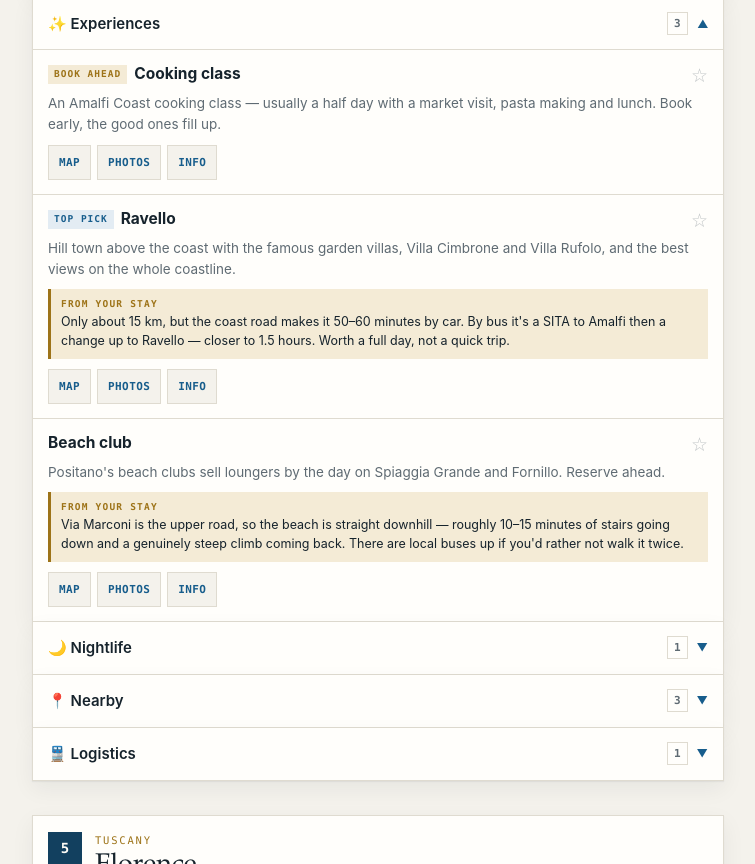
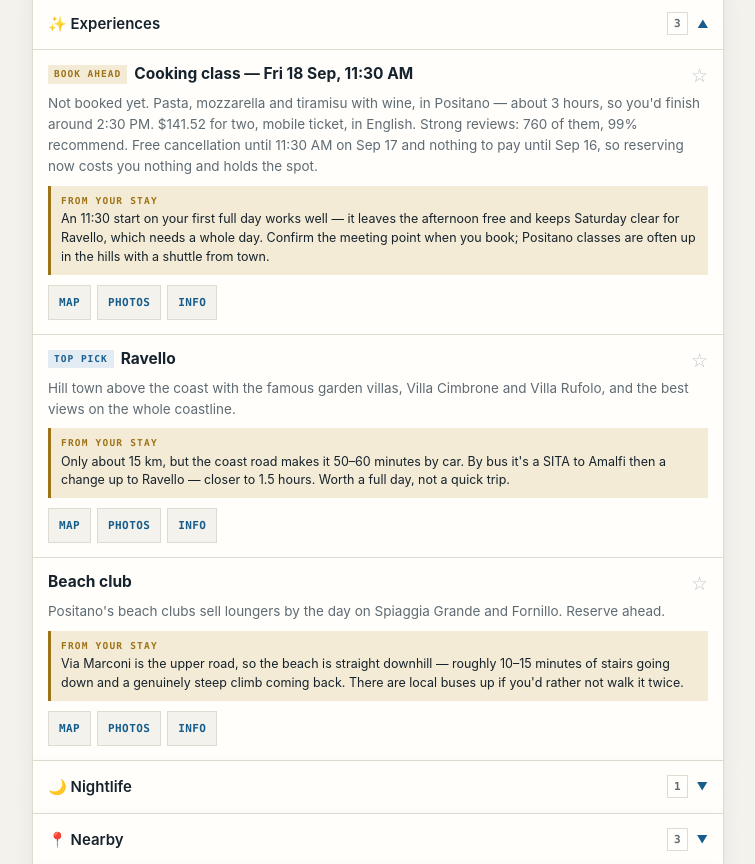
Before and after one commit to FSMarketing123/Stephanie_2026, a plain HTML site: page index.html in a window 1280 px wide. Shown: the part 5766-6630 px from the top of the page, without its empty margins (262-1017 px from the left). Drawn offline with Linux system fonts and the light colour scheme.

Commit message:
Add Positano cooking class details (not yet booked)
Fri 18 Sep 11:30 AM, 3 hours, $141.52 for two. Left as Book ahead
rather than Booked, and kept out of the budget total until confirmed.

Co-Authored-By: Claude Opus 5 <noreply@anthropic.com>

```diff
--- a/index.html
+++ b/index.html
@@ -456,7 +456,8 @@ const TRIP = [
          rows:[["Check-in","Thu 17 Sep, 2:00 – 9:00 PM"],["Checkout","Sun 20 Sep, 6:00 – 10:00 AM"]] },
   groups:[
     { title:"✨ Experiences", items:[
-      {n:"Cooking class", d:"An Amalfi Coast cooking class — usually a half day with a market visit, pasta making and lunch. Book early, the good ones fill up.", tag:"book", q:"Positano cooking class"},
+      {n:"Cooking class — Fri 18 Sep, 11:30 AM", d:"Not booked yet. Pasta, mozzarella and tiramisu with wine, in Positano — about 3 hours, so you'd finish around 2:30 PM. $141.52 for two, mobile ticket, in English. Strong reviews: 760 of them, 99% recommend. Free cancellation until 11:30 AM on Sep 17 and nothing to pay until Sep 16, so reserving now costs you nothing and holds the spot.", tag:"book", q:"Positano cooking class pasta mozzarella tiramisu",
+       dist:"An 11:30 start on your first full day works well — it leaves the afternoon free and keeps Saturday clear for Ravello, which needs a whole day. Confirm the meeting point when you book; Positano classes are often up in the hills with a shuttle from town."},
       {n:"Ravello", d:"Hill town above the coast with the famous garden villas, Villa Cimbrone and Villa Rufolo, and the best views on the whole coastline.", tag:"must",
        dist:"Only about 15 km, but the coast road makes it 50–60 minutes by car. By bus it's a SITA to Amalfi then a change up to Ravello — closer to 1.5 hours. Worth a full day, not a quick trip."},
       {n:"Beach club", d:"Positano's beach clubs sell loungers by the day on Spiaggia Grande and Fornillo. Reserve ahead.", q:"Positano beach club Spiaggia Grande",
```
